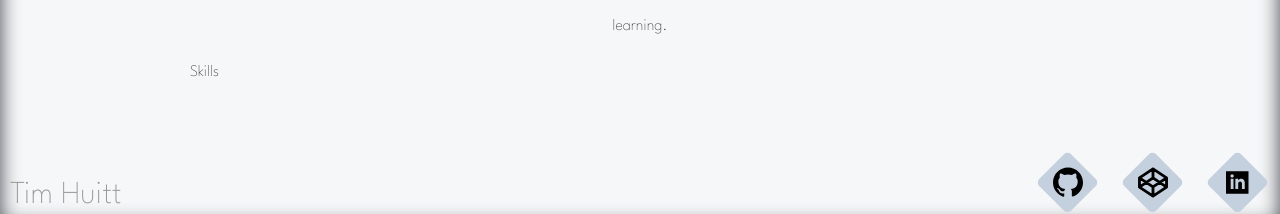
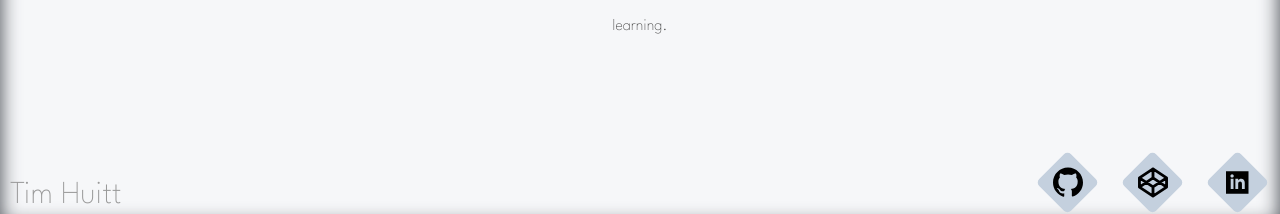
Before and after one commit to TimHuitt/portfolio, a React (Vite) app in the folder client/: page / in a window 1280 px wide. Shown: the part 575-789 px from the top of the page. Built offline with nearby package versions, Linux system fonts and the light colour scheme; no server answers.

Commit message:
update styles

```diff
--- a/client/src/components/Footer/Footer.css
+++ b/client/src/components/Footer/Footer.css
@@ -66,3 +66,12 @@
   width: auto;
   height: 100%;
 }
+
+@media (max-width: 500px) {
+  .footer-title {
+    font-size: 1.25rem;
+  }
+  .footer-title:hover {
+    font-size: 1.25rem;
+  }
+}
--- a/client/src/components/Header/Header.css
+++ b/client/src/components/Header/Header.css
@@ -3,7 +3,7 @@
   top: 0;
   right: 0;
   width: 100%;
-  height: 30px;
+  height: auto;
   display: flex;
   justify-content: flex-end;
   align-items: flex-start;
--- a/client/src/components/Skills/index.jsx
+++ b/client/src/components/Skills/index.jsx
@@ -1,7 +1,7 @@
 const Skills = () => {
   return (
     <div className="skill-container">
-      Skills
+
     </div>
   )
 }
--- a/client/src/pages/Home/Home.css
+++ b/client/src/pages/Home/Home.css
@@ -30,3 +30,7 @@
   height: 150px;
   border-radius: 50%;
 }
+.spacer {
+  min-height: 100px;
+  width: 100%;
+}
--- a/client/src/pages/Home/Home.jsx
+++ b/client/src/pages/Home/Home.jsx
@@ -20,6 +20,7 @@ const Home = () => {
           </p>
       </div>
       <Skills />
+      <div className="spacer" />
     </div>
   )
 }
--- a/client/src/pages/Projects/Projects.css
+++ b/client/src/pages/Projects/Projects.css
@@ -10,3 +10,8 @@
   border-radius: 10px;
   border: 1px solid #aaa;
 }
+@media (max-width: 500px) {
+  .Projects {
+    width: 95%;
+  }
+}
```
